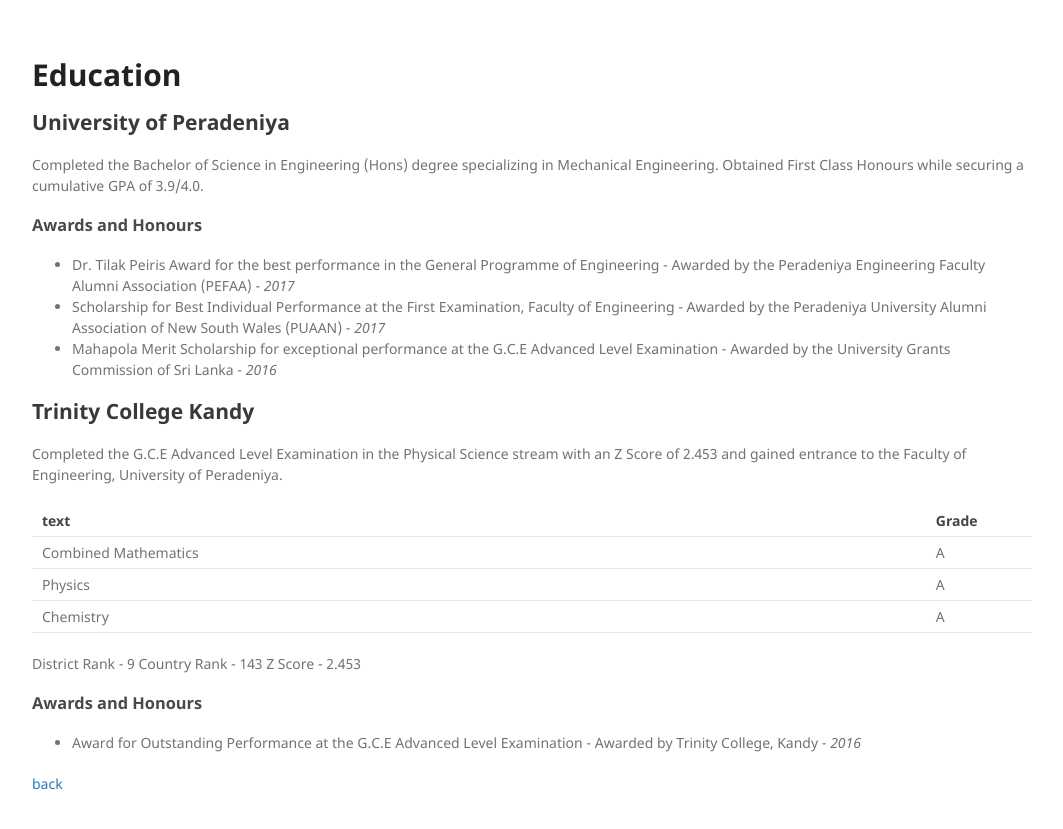
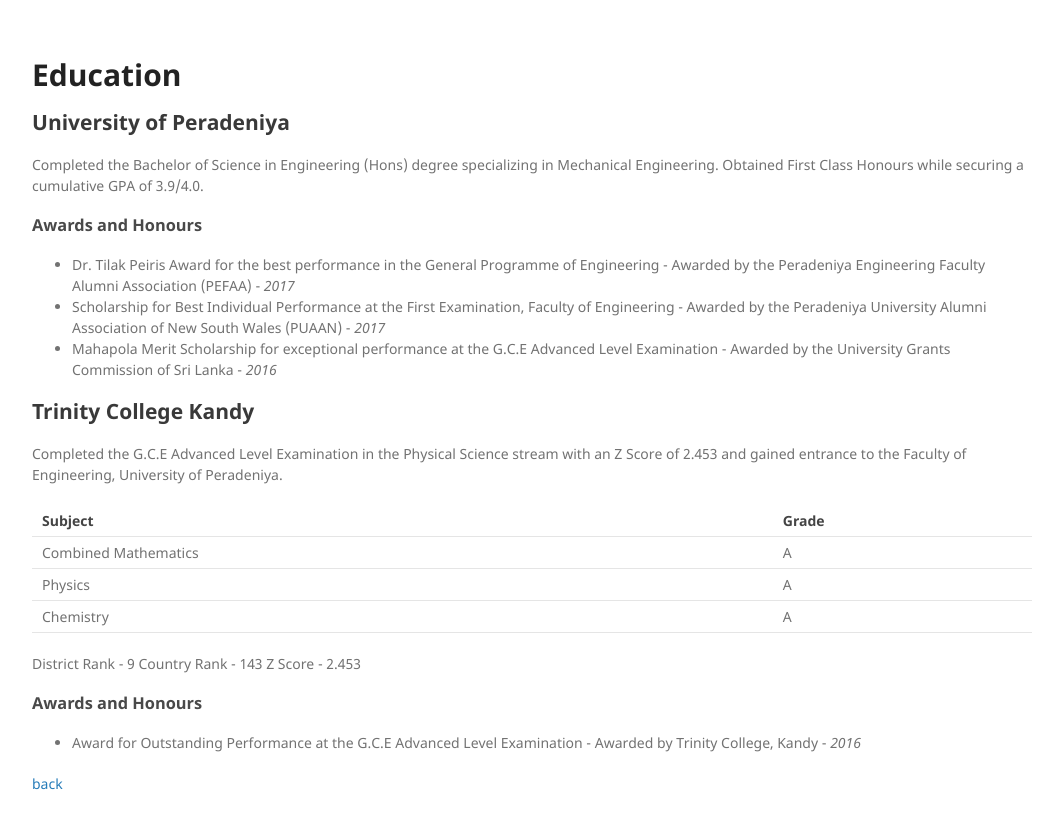
Before and after one commit to rajinthss/rajinthss.github.io, a Jekyll site: the page built from education.md, in a window 1280 px wide. Shown: the top 829 px of the page, without its empty margins (178-1241 px from the left). Built offline with Jekyll 4.4.1, drawn with Linux system fonts in a browser that asks for light colours; our own code applies the rules of GitHub Pages for plain Markdown files.

Commit message:
Update education.md

```diff
--- a/education.md
+++ b/education.md
@@ -18,7 +18,7 @@ Completed the Bachelor of Science in Engineering (Hons) degree specializing in M
 
 Completed the G.C.E Advanced Level Examination in the Physical Science stream with an Z Score of 2.453 and gained entrance to the Faculty of Engineering, University of Peradeniya.
 
-| <span style="display: inline-block; width:500px">text</span>  | Grade |
+| <span style="display: inline-block; width:100px">Subject</span>  | Grade |
 | --- | --- |
 | Combined Mathematics  | A  |
 | Physics  | A |
```
